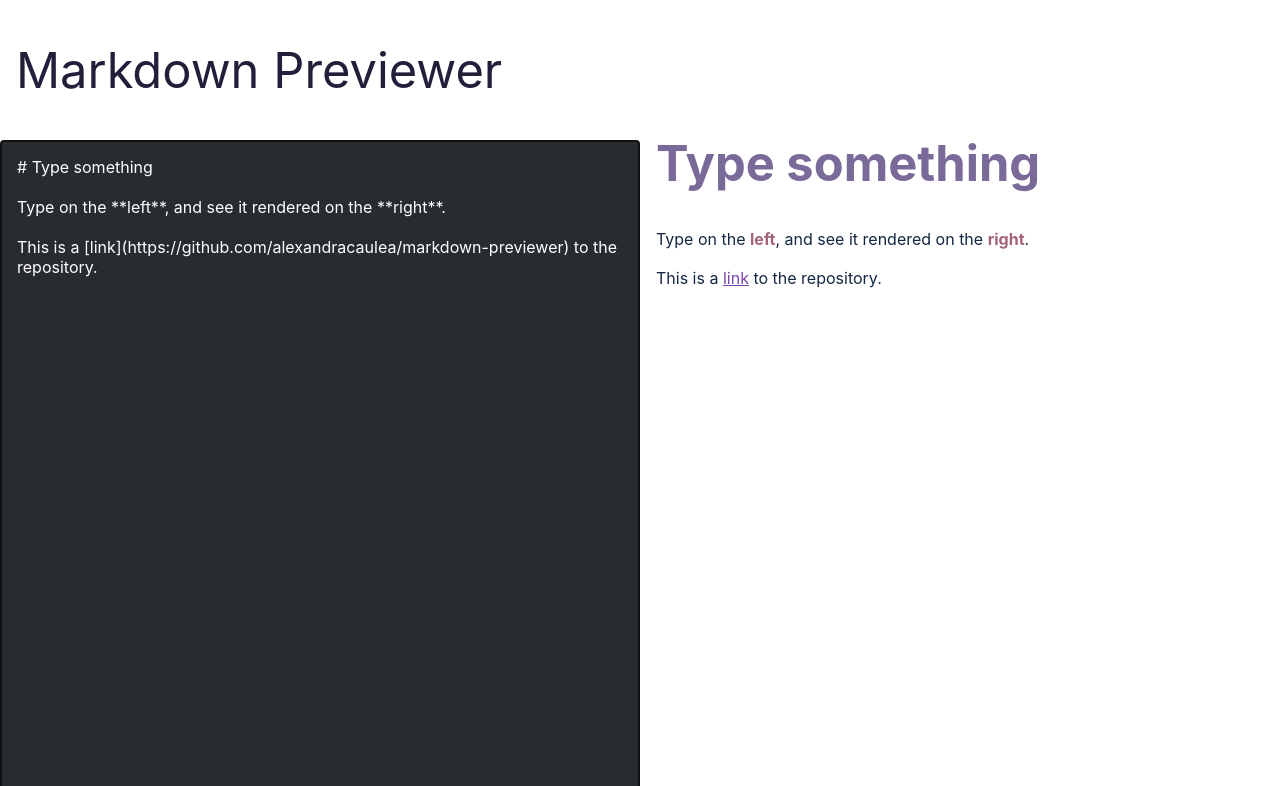
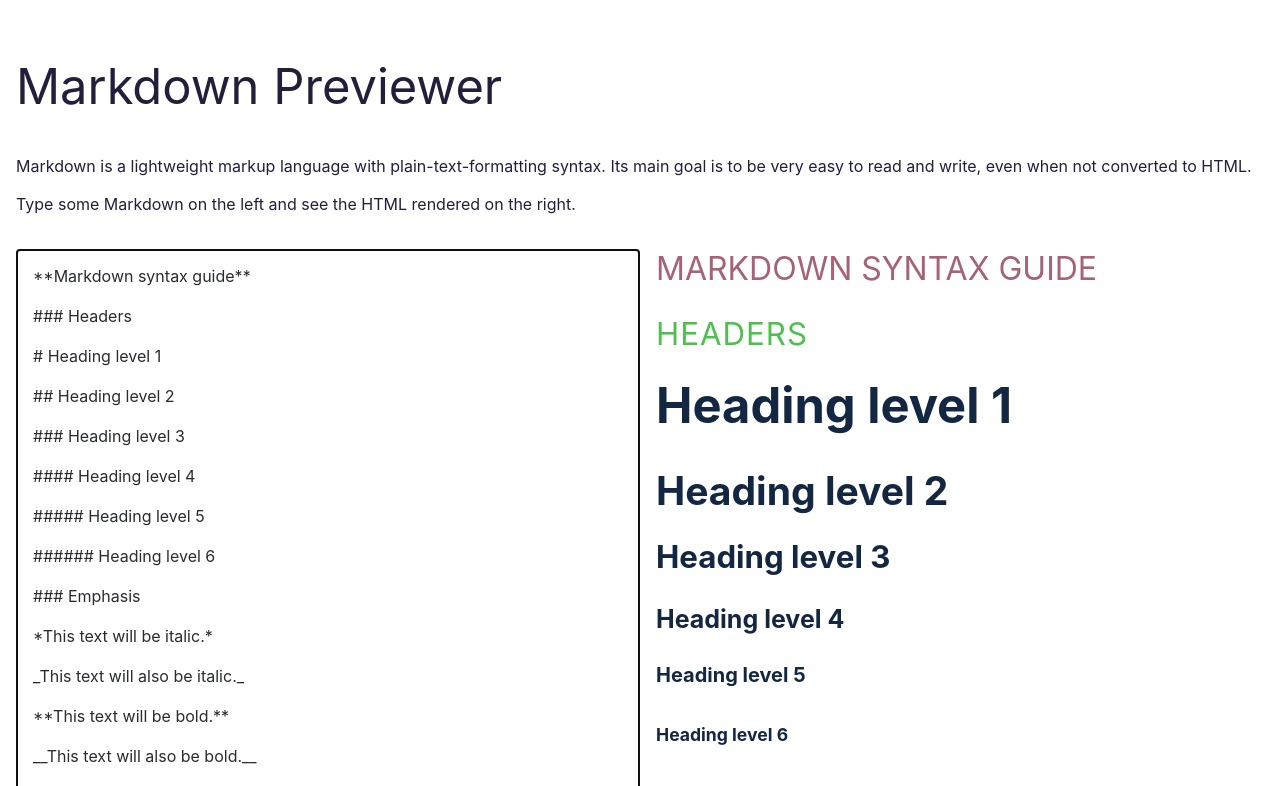
Before and after one commit to alexandracaulea/markdown-previewer, a React (Create React App) app: page / in a window 1280 px wide. Shown: the top 786 px of the page. Built offline with nearby package versions, Linux system fonts and the light colour scheme.

Commit message:
- Add new ESLint rule - Create a Header component - Improve CSS styles

```diff
--- a/src/App.css
+++ b/src/App.css
@@ -4,9 +4,3 @@
   grid-auto-rows: 1fr 1fr;
   min-height: 100vh;
 }
-
-.App-heading {
-  font-size: 3.052em;
-  margin-left: 1rem;
-  font-weight: normal;
-}
--- a/src/App.js
+++ b/src/App.js
@@ -1,11 +1,65 @@
 import React, { useState } from 'react';
+import Header from './components/Header';
 import Editor from './components/Editor';
 import Preview from './components/Preview';
 import './App.css';
 
-const placeholderText = `# Type something
+const placeholderText = `**Markdown syntax guide**
 
-Type on the **left**, and see it rendered on the **right**.
+### Headers
+
+# Heading level 1
+
+## Heading level 2
+
+### Heading level 3
+
+#### Heading level 4
+
+##### Heading level 5
+
+###### Heading level 6
+
+### Emphasis
+
+*This text will be italic.*
+
+_This text will also be italic._
+
+**This text will be bold.**
+
+__This text will also be bold.__
+
+### Lists
+
+#### Unordered
+
+- Item 1
+- Item 2
+  - Item 2.1
+  - Item 2.2
+- Item 3
+
+
+#### Ordered
+
+1. Item 1
+2. Item 2
+3. Item 3
+  1. Item 3.1
+  2. Item 3.2
+4. Item 4
+
+#### Blockquotes
+
+> Markdown is intended to be as easy-to-read and easy-to-write as is feasible.
+>
+> Readability, however, is emphasized above all else. A Markdown-formatted document should be publishable as-is, as plain text, without looking like it’s been marked up with tags or formatting instructions.
+>
+
+#### Images and Links
+
+[![Netlify Status](https://api.netlify.com/api/v1/badges/4f96a8ed-8cd8-437e-8179-0f654debd772/deploy-status)](https://app.netlify.com/sites/markdown-previewer-project/deploys)
 
 This is a [link](https://github.com/alexandracaulea/markdown-previewer) to the repository.
 `;
@@ -14,9 +68,7 @@ export default function App() {
   const [textareaValue, setTextareaValue] = useState(placeholderText);
   return (
     <>
-      <header>
-        <h1 className="App-heading">Markdown Previewer</h1>
-      </header>
+      <Header />
       <div className="App-container">
         <Editor
           textareaValue={textareaValue}
--- a/src/components/Editor.css
+++ b/src/components/Editor.css
@@ -1,12 +1,9 @@
 .Editor {
-  background-color: #282c30;
-  color: #fff;
+  color: #282c30;
   resize: none;
   font-size: 1rem;
   font-family: inherit;
-  border: 1px solid #1e2124;
+  border: 1px solid #cdc9c3;
+  padding: 1rem;
+  margin-left: 1rem;
 }
-
-.Editor {
-  padding: 1rem;
-}
--- /dev/null
+++ b/src/components/Header.css
@@ -0,0 +1,8 @@
+.Header {
+  padding: 1em;
+}
+
+.Header-heading {
+  font-size: 3.052em;
+  font-weight: normal;
+}
--- /dev/null
+++ b/src/components/Header.js
@@ -0,0 +1,18 @@
+import React from 'react';
+import './Header.css';
+
+export default function Header() {
+  return (
+    <header className="Header">
+      <h1 className="Header-heading">Markdown Previewer</h1>
+      <p>
+        Markdown is a lightweight markup language with plain-text-formatting
+        syntax. Its main goal is to be very easy to read and write, even when
+        not converted to HTML.
+      </p>
+      <p>
+        Type some Markdown on the left and see the HTML rendered on the right.
+      </p>
+    </header>
+  );
+}
--- a/src/components/Preview.css
+++ b/src/components/Preview.css
@@ -11,7 +11,7 @@
 .Preview h4,
 .Preview h5,
 .Preview h6 {
-  color: #7a6a99;
+  /* color: #7a6a99; */
   line-height: 1;
 }
 
@@ -48,6 +48,25 @@ p {
   color: #7d45b0;
 }
 
-.Preview strong {
+#headers,
+#emphasis,
+#lists,
+#blockquotes,
+#images,
+#images-and-links {
+  text-transform: uppercase;
+  letter-spacing: 1px;
+  color: #4ec04e;
+  font-weight: normal;
+}
+
+.Preview p:first-of-type {
+  margin-top: 0;
+}
+
+.Preview p:first-of-type strong {
+  text-transform: uppercase;
+  font-weight: 400;
+  font-size: 2rem;
   color: #a4627b;
 }
```
Also changed, not shown: .eslintrc.js.
